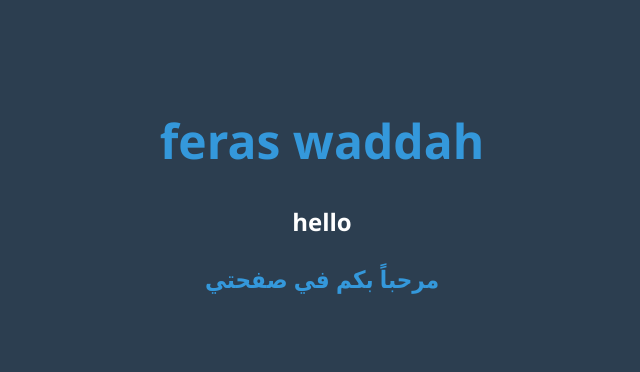
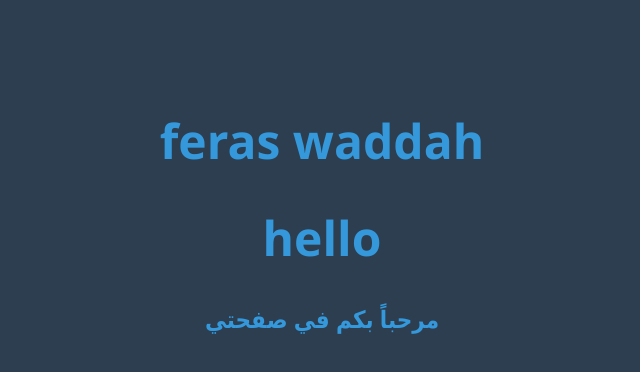
Before and after one commit to feraswaddah-afk/feras-waddah, a plain HTML site: page index.html in a window 1280 px wide. Shown: the whole page, without its empty margins (318-958 px from the left). Drawn offline with Linux system fonts and the light colour scheme.

Commit message:
Update index.html

```diff
--- a/index.html
+++ b/index.html
@@ -22,7 +22,7 @@
 </head>
 <body>
     <h1>feras waddah</h1>
-    <p><h2>hello</h2></p>
+    <p><h1>hello</h1></p>
     <p class="welcome-text">مرحباً بكم في صفحتي</p>
 </body>
 </html>
```
